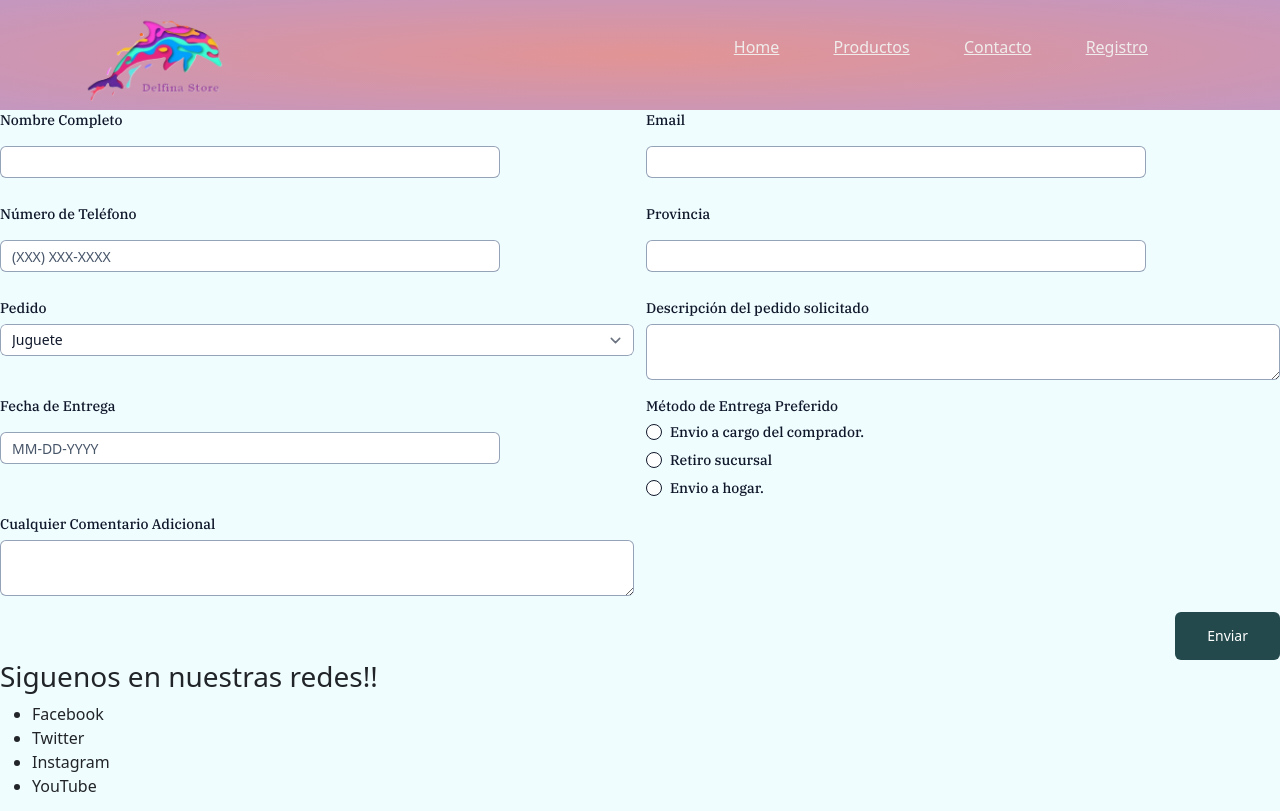
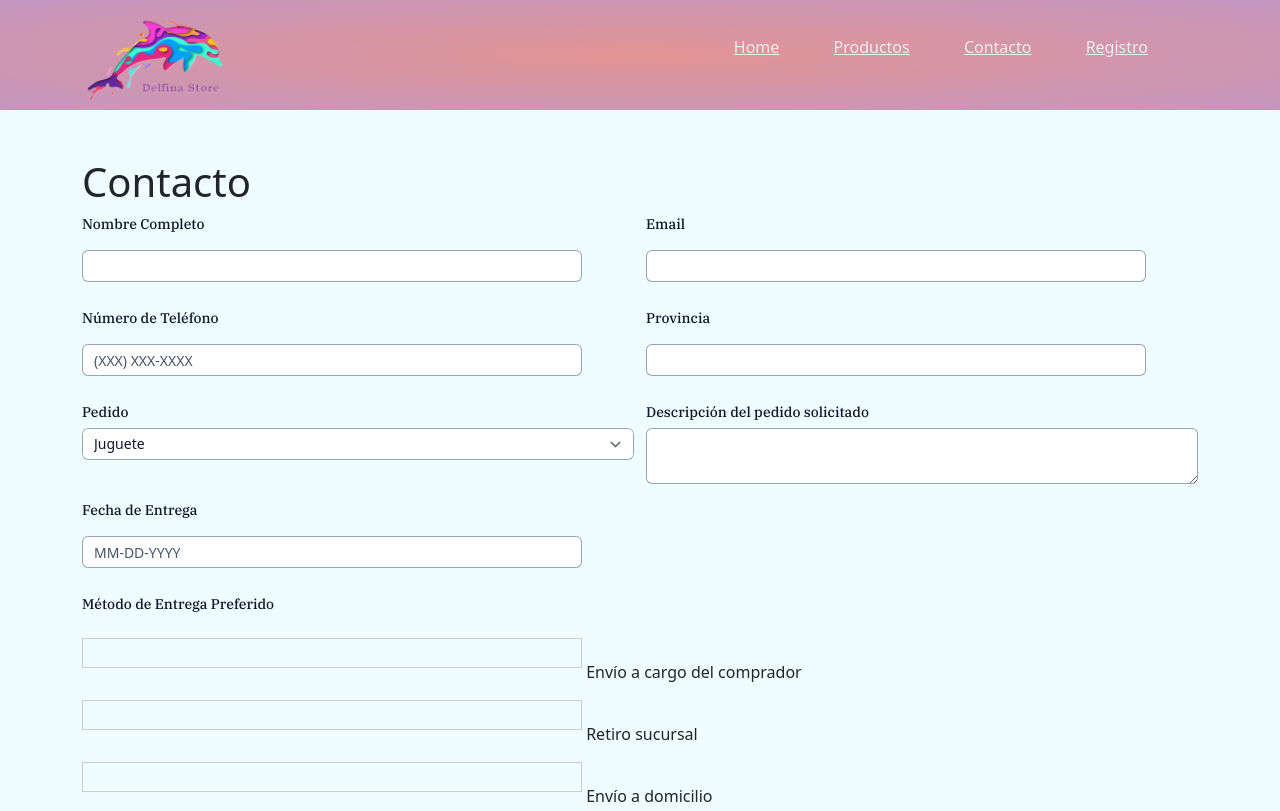
Before and after one commit to CarlosGould/Delfina-Store-Final, a plain HTML site: page contacto.html in a window 1280 px wide. Shown: the top 811 px of the page. Drawn offline with nearby package versions, Linux system fonts and the light colour scheme.

Commit message:
Corregir rutas de recursos y cabeceras en páginas restantes

```diff
--- a/contacto.html
+++ b/contacto.html
@@ -1,8 +1,12 @@
 <!DOCTYPE html>
-<html lang="en">
-    <link rel="stylesheet" href=".\css\styles.css">
-    <link rel="stylesheet" href=".\css\contacto.css">
-    <link rel="stylesheet" href=".\css\home.css">
+<html lang="es">
+  <head>
+    <meta charset="UTF-8" />
+    <meta name="viewport" content="width=device-width, initial-scale=1.0" />
+    <title>Contacto - Delfina Store</title>
+    <link rel="stylesheet" href="./css/styles.css" />
+    <link rel="stylesheet" href="./css/contacto.css" />
+    <link rel="stylesheet" href="./css/home.css" />
     <link
       href="https://cdn.jsdelivr.net/npm/bootstrap@5.3.0-alpha1/dist/css/bootstrap.min.css"
       rel="stylesheet"
@@ -13,29 +17,28 @@
       rel="stylesheet"
       href="https://cdn.jsdelivr.net/npm/bootstrap-icons@1.10.5/font/bootstrap-icons.css"
     />
-
-  <div class="header">
+  </head>
+  <body>
+    <header class="header">
       <div class="container">
         <div class="navbar">
-      <div class="logo">
-        <a href="index.html"><img src=".\img\logopng.png" alt="Delfina Store" width="145px" /></a>
-      </div>
-      <nav>
-
-        <!-- Acceso a menues -->
+          <a class="logo" href="./index.html">
+            <img src="./img/logopng.png" alt="Delfina Store" width="145" />
+          </a>
+          <nav aria-label="Navegación principal">
             <ul id="MenuItems">
-          <li><a href="index.html">Home</a></li>
-          <li><a href="productos.html">Productos</a></li>
-          <li><a href="contacto.html">Contacto</a></li>
-          <li><a href="registro.html">Registro</a></li>
+              <li><a href="./index.html">Home</a></li>
+              <li><a href="./productos.html">Productos</a></li>
+              <li><a href="./contacto.html">Contacto</a></li>
+              <li><a href="./registro.html">Registro</a></li>
             </ul>
           </nav>
-
         </div>
       </div>
-</div>
-<!-- formulario de contacto -->
+    </header>
 
+    <main class="container my-5">
+      <h1>Contacto</h1>
       <form
         action="https://formspree.io/f/xqpkqpga"
         class="fs-form fs-layout__2-column"
@@ -48,18 +51,12 @@
         </div>
         <div class="fs-field">
           <label class="fs-label" for="email">Email</label>
-    <input class="fs-input" id="email" name="email" required />
+          <input class="fs-input" id="email" name="email" type="email" required />
         </div>
         <div class="fs-field">
           <label class="fs-label" for="phone-number">Número de Teléfono</label>
-    <input
-      class="fs-input"
-      id="phone-number"
-      name="phone-number"
-      placeholder="(XXX) XXX-XXXX"
-    />
+          <input class="fs-input" id="phone-number" name="phone-number" placeholder="(XXX) XXX-XXXX" />
         </div>
-
         <div class="fs-field">
           <label class="fs-label" for="Department">Provincia</label>
           <input class="fs-input" id="Department" name="Department" required />
@@ -73,74 +70,19 @@
           </select>
         </div>
         <div class="fs-field">
-    <label class="fs-label" for="description">
-      Descripción del pedido solicitado
-    </label>
-    <textarea
-      class="fs-textarea"
-      id="description"
-      name="description"
-      required
-    ></textarea>
+          <label class="fs-label" for="description">Descripción del pedido solicitado</label>
+          <textarea class="fs-textarea" id="description" name="description" required></textarea>
         </div>
         <div class="fs-field">
           <label class="fs-label" for="date">Fecha de Entrega</label>
           <input class="fs-input" id="date" name="date" placeholder="MM-DD-YYYY" />
         </div>
-  <div class="fs-field">
-    <label class="fs-label">Método de Entrega Preferido</label>
-    <div class="fs-radio-group">
-      <div class="fs-radio-field">
-        <div class="fs-radio-wrapper">
-          <input
-            class="fs-radio"
-            id="delivery-method-email-attachment"
-            name="delivery-method"
-            required
-            type="radio"
-            value="email-attachment"
-          />
-        </div>
-        <div>
-          <label class="fs-label" for="delivery-method-email-attachment">
-            Envio a cargo del comprador.
-          </label>
-        </div>
-      </div>
-      <div class="fs-radio-field">
-        <div class="fs-radio-wrapper">
-          <input
-            class="fs-radio"
-            id="delivery-method-url"
-            name="delivery-method"
-            required
-            type="radio"
-            value="url"
-          />
-        </div>
-        <div>
-          <label class="fs-label" for="delivery-method-url">Retiro sucursal</label>
-        </div>
-      </div>
-      <div class="fs-radio-field">
-        <div class="fs-radio-wrapper">
-          <input
-            class="fs-radio"
-            id="delivery-method-physical-copy"
-            name="delivery-method"
-            required
-            type="radio"
-            value="physical-copy"
-          />
-        </div>
-        <div>
-          <label class="fs-label" for="delivery-method-physical-copy">
-            Envio a hogar.
-          </label>
-        </div>
-      </div>
-    </div>
-  </div>
+        <fieldset class="fs-field">
+          <legend class="fs-label">Método de Entrega Preferido</legend>
+          <label><input name="delivery-method" required type="radio" value="buyer-shipping" /> Envío a cargo del comprador</label>
+          <label><input name="delivery-method" type="radio" value="store-pickup" /> Retiro sucursal</label>
+          <label><input name="delivery-method" type="radio" value="home-delivery" /> Envío a domicilio</label>
+        </fieldset>
         <div class="fs-field">
           <label class="fs-label" for="comments">Cualquier Comentario Adicional</label>
           <textarea class="fs-textarea" id="comments" name="comments"></textarea>
@@ -149,7 +91,9 @@
           <button class="fs-button" type="submit">Enviar</button>
         </div>
       </form>
+    </main>
 
+    <footer class="container">
       <div class="footer-col-4">
         <h3>Siguenos en nuestras redes!!</h3>
         <ul>
@@ -159,8 +103,8 @@
           <li>YouTube</li>
         </ul>
       </div>
-    </div>
       <hr />
       <p class="copyright">TalentoTech &copy; Carlos Gould</p>
-  </div>
-</div>
+    </footer>
+  </body>
+</html>
```
Also changed, not shown: registro.html (+36 -83 lines). Lines whose indentation alone changed are shown as unchanged.
